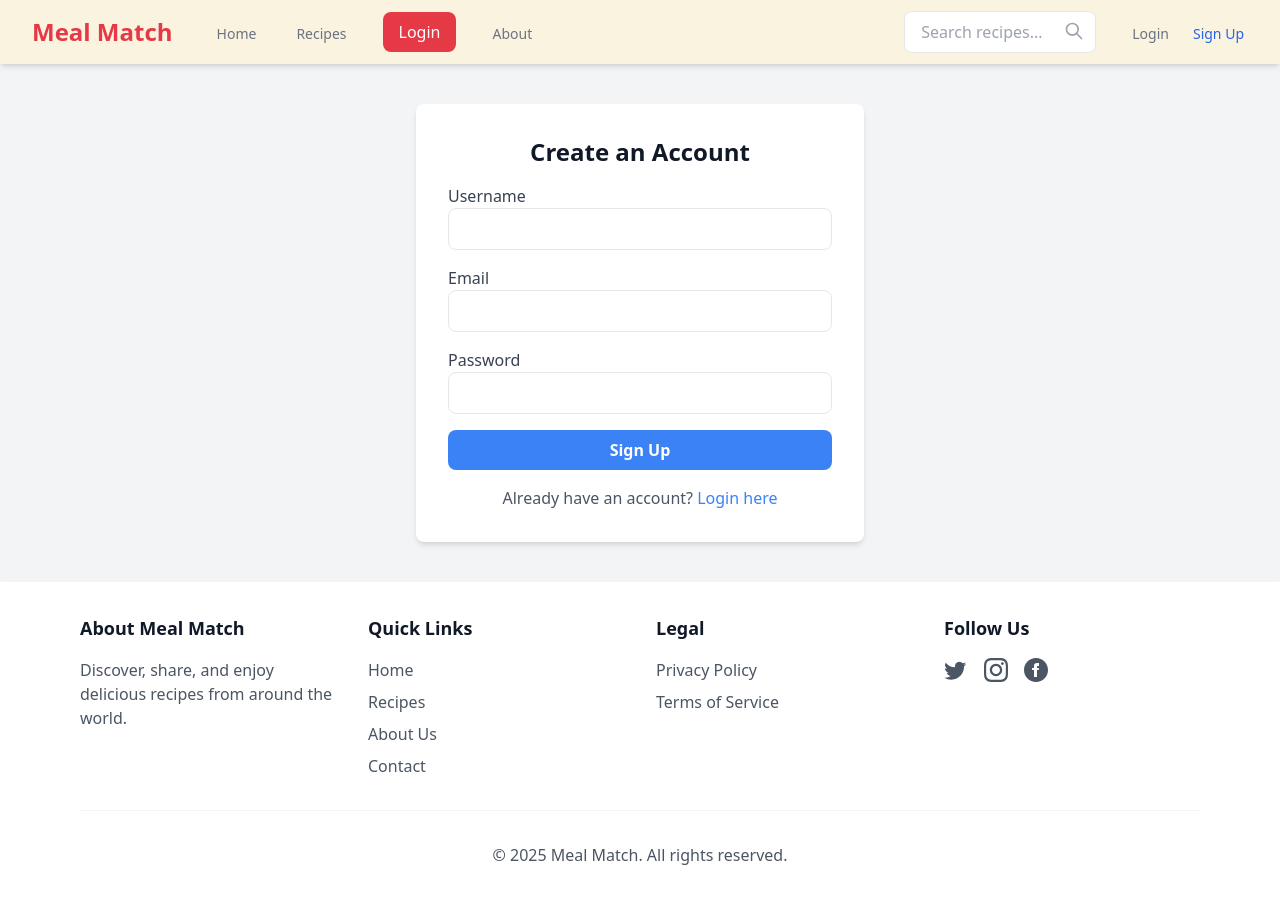
After one commit to EgyIbrahim/Meal-Match, a PHP site: page /signup.php in a window 1280 px wide. The commit adds this page. Run offline with PHP 8.4, Linux system fonts and the light colour scheme; some libraries are stand-ins or nearby versions.

Commit message:
added a header, footer, login, sign up page, recipe_details, recipe, config and about

```diff
--- /dev/null
+++ b/config.php
@@ -0,0 +1,15 @@
+<?php
+// config.php
+$servername = "localhost";
+$username = "root";
+$password = "";
+$dbname = "MealMatch";
+
+// Create connection
+$conn = new mysqli($servername, $username, $password, $dbname);
+
+// Check connection
+if ($conn->connect_error) {
+    die("Connection failed: " . $conn->connect_error);
+}
+?>
--- /dev/null
+++ b/includes/footer.php
@@ -0,0 +1,55 @@
+<?php
+// footer.php
+?>
+<footer class="bg-white shadow-md mt-10">
+    <div class="max-w-6xl mx-auto px-4 py-8">
+        <div class="grid grid-cols-1 md:grid-cols-4 gap-8">
+            <!-- About Section -->
+            <div>
+                <h3 class="text-lg font-semibold mb-4">About Meal Match</h3>
+                <p class="text-gray-600">Discover, share, and enjoy delicious recipes from around the world.</p>
+            </div>
+
+            <!-- Quick Links -->
+            <div>
+                <h3 class="text-lg font-semibold mb-4">Quick Links</h3>
+                <ul class="space-y-2">
+                    <li><a href="index.php" class="text-gray-600 hover:text-blue-500">Home</a></li>
+                    <li><a href="recipes.php" class="text-gray-600 hover:text-blue-500">Recipes</a></li>
+                    <li><a href="about.php" class="text-gray-600 hover:text-blue-500">About Us</a></li>
+                    <li><a href="contact.php" class="text-gray-600 hover:text-blue-500">Contact</a></li>
+                </ul>
+            </div>
+
+            <!-- Legal -->
+            <div>
+                <h3 class="text-lg font-semibold mb-4">Legal</h3>
+                <ul class="space-y-2">
+                    <li><a href="privacy.php" class="text-gray-600 hover:text-blue-500">Privacy Policy</a></li>
+                    <li><a href="terms.php" class="text-gray-600 hover:text-blue-500">Terms of Service</a></li>
+                </ul>
+            </div>
+
+            <!-- Social Media -->
+            <div>
+                <h3 class="text-lg font-semibold mb-4">Follow Us</h3>
+                <div class="flex space-x-4">
+                    <a href="#" class="text-gray-600 hover:text-blue-500">
+                        <svg class="w-6 h-6" fill="currentColor" viewBox="0 0 24 24"><path d="M22.23 5.924c-.806.358-1.67.6-2.577.708a4.515 4.515 0 001.98-2.49 9.022 9.022 0 01-2.86 1.09 4.507 4.507 0 00-7.68 4.108 12.8 12.8 0 01-9.29-4.71 4.507 4.507 0 001.394 6.017 4.48 4.48 0 01-2.04-.563v.057a4.507 4.507 0 003.616 4.415 4.52 4.52 0 01-2.034.077 4.507 4.507 0 004.21 3.13 9.038 9.038 0 01-5.6 1.93c-.364 0-.724-.021-1.08-.063a12.78 12.78 0 006.92 2.03c8.3 0 12.84-6.88 12.84-12.84 0-.195-.004-.39-.013-.583a9.172 9.172 0 002.26-2.34z"/></svg>
+                    </a>
+                    <a href="#" class="text-gray-600 hover:text-blue-500">
+                        <svg class="w-6 h-6" fill="currentColor" viewBox="0 0 24 24"><path d="M12 2.163c3.204 0 3.584.012 4.85.07 3.252.148 4.771 1.691 4.919 4.919.058 1.265.069 1.645.069 4.849 0 3.205-.012 3.584-.069 4.849-.149 3.225-1.664 4.771-4.919 4.919-1.266.058-1.644.07-4.85.07-3.204 0-3.584-.012-4.849-.07-3.26-.149-4.771-1.699-4.919-4.92-.058-1.265-.07-1.644-.07-4.849 0-3.204.013-3.583.07-4.849.149-3.227 1.664-4.771 4.919-4.919 1.266-.057 1.645-.069 4.849-.069zm0-2.163c-3.259 0-3.667.014-4.947.072-4.358.2-6.78 2.618-6.98 6.98-.059 1.281-.073 1.689-.073 4.948 0 3.259.014 3.668.072 4.948.2 4.358 2.618 6.78 6.98 6.98 1.281.058 1.689.072 4.948.072 3.259 0 3.668-.014 4.948-.072 4.354-.2 6.782-2.618 6.979-6.98.059-1.28.073-1.689.073-4.948 0-3.259-.014-3.667-.072-4.947-.196-4.354-2.617-6.78-6.979-6.98-1.281-.059-1.69-.073-4.949-.073zm0 5.838c-3.403 0-6.162 2.759-6.162 6.162s2.759 6.163 6.162 6.163 6.162-2.759 6.162-6.163c0-3.403-2.759-6.162-6.162-6.162zm0 10.162c-2.209 0-4-1.79-4-4 0-2.209 1.791-4 4-4s4 1.791 4 4c0 2.21-1.791 4-4 4zm6.406-11.845c-.796 0-1.441.645-1.441 1.44s.645 1.44 1.441 1.44c.795 0 1.439-.645 1.439-1.44s-.644-1.44-1.439-1.44z"/></svg>
+                    </a>
+                    <a href="#" class="text-gray-600 hover:text-blue-500">
+                        <svg class="w-6 h-6" fill="currentColor" viewBox="0 0 24 24"><path d="M12 0c-6.627 0-12 5.373-12 12s5.373 12 12 12 12-5.373 12-12-5.373-12-12-12zm3 8h-1.35c-.538 0-.65.221-.65.778v1.222h2l-.209 2h-1.791v7h-3v-7h-2v-2h2v-2.308c0-1.769.931-2.692 3.029-2.692h1.971v3z"/></svg>
+                    </a>
+                </div>
+            </div>
+        </div>
+
+        <!-- Copyright -->
+        <div class="border-t border-gray-100 mt-8 pt-8 text-center">
+            <p class="text-gray-600">&copy; <?= date('Y') ?> Meal Match. All rights reserved.</p>
+        </div>
+    </div>
+</footer>
--- /dev/null
+++ b/includes/header.php
@@ -0,0 +1,121 @@
+<?php
+session_start();
+?>
+<!DOCTYPE html>
+<html lang="en">
+<head>
+    <meta charset="UTF-8">
+    <meta name="viewport" content="width=device-width, initial-scale=1.0">
+    <script src="https://cdn.tailwindcss.com"></script>
+    <script>
+        // Mobile menu toggle
+        function toggleMobileMenu() {
+            const mobileMenu = document.getElementById('mobile-menu');
+            mobileMenu.classList.toggle('hidden');
+        }
+
+        // User dropdown toggle
+        function toggleUserDropdown() {
+            const dropdown = document.getElementById('user-dropdown');
+            dropdown.classList.toggle('hidden');
+        }
+
+        // Close dropdown when clicking outside
+        window.onclick = function(event) {
+            if (!event.target.matches('.user-menu-button')) {
+                const dropdowns = document.getElementsByClassName("user-dropdown");
+                for (let i = 0; i < dropdowns.length; i++) {
+                    const openDropdown = dropdowns[i];
+                    if (!openDropdown.classList.contains('hidden')) {
+                        openDropdown.classList.add('hidden');
+                    }
+                }
+            }
+        }
+    </script>
+</head>
+<body>
+<header class="bg-[#FAF3E0] shadow-md">
+    <div class="max-w-7xl mx-auto px-4 sm:px-6 lg:px-8">
+        <div class="flex justify-between h-16">
+            <!-- Logo and main navigation -->
+            <div class="flex items-center">
+                <a href="index.php" class="text-2xl font-bold text-[#E63946]">Meal Match</a>
+                <nav class="hidden md:flex space-x-8 ml-10">
+                    <a href="index.php" class="<?= basename($_SERVER['PHP_SELF']) == 'index.php' ? 'text-blue-600 border-b-2 border-blue-600' : 'text-gray-500' ?> hover:text-blue-600 inline-flex items-center px-1 pt-1 text-sm font-medium">Home</a>
+                    <a href="recipes.php" class="<?= basename($_SERVER['PHP_SELF']) == 'recipes.php' ? 'text-blue-600 border-b-2 border-blue-600' : 'text-gray-500' ?> hover:text-blue-600 inline-flex items-center px-1 pt-1 text-sm font-medium">Recipes</a>
+                    <a href="login.php" class="bg-[#E63946] text-white px-4 py-2 rounded-lg hover:bg-[#F4A261]">Login</a>
+                    <a href="about.php" class="<?= basename($_SERVER['PHP_SELF']) == 'about.php' ? 'text-blue-600 border-b-2 border-blue-600' : 'text-gray-500' ?> hover:text-blue-600 inline-flex items-center px-1 pt-1 text-sm font-medium">About</a>
+                </nav>
+            </div>
+
+            <!-- Right side navigation -->
+            <div class="flex items-center">
+                <!-- Search Bar -->
+                <div class="hidden md:flex relative mr-4">
+                    <input type="text" placeholder="Search recipes..." class="w-48 px-4 py-2 border rounded-lg focus:outline-none focus:ring-2 focus:ring-blue-500">
+                    <button class="absolute right-3 top-2.5">
+                        <svg class="w-5 h-5 text-gray-400" fill="none" stroke="currentColor" viewBox="0 0 24 24">
+                            <path stroke-linecap="round" stroke-linejoin="round" stroke-width="2" d="M21 21l-6-6m2-5a7 7 0 11-14 0 7 7 0 0114 0z"/>
+                        </svg>
+                    </button>
+                </div>
+
+                <!-- User menu -->
+                <div class="ml-4 relative">
+                    <?php if(isset($_SESSION['username'])): ?>
+                        <div class="relative">
+                            <button onclick="toggleUserDropdown()" class="user-menu-button flex items-center text-sm rounded-full focus:outline-none focus:ring-2 focus:ring-offset-2 focus:ring-blue-500">
+                                <span class="sr-only">Open user menu</span>
+                                <span class="mr-2 text-gray-600"><?= htmlspecialchars($_SESSION['username']) ?></span>
+                                <svg class="h-8 w-8 text-gray-400" fill="none" stroke="currentColor" viewBox="0 0 24 24">
+                                    <path stroke-linecap="round" stroke-linejoin="round" stroke-width="2" d="M5.121 17.804A13.937 13.937 0 0112 16c2.5 0 4.847.655 6.879 1.804M15 10a3 3 0 11-6 0 3 3 0 016 0zm6 2a9 9 0 11-18 0 9 9 0 0118 0z"/>
+                                </svg>
+                            </button>
+
+                            <!-- User dropdown -->
+                            <div id="user-dropdown" class="user-dropdown hidden absolute right-0 mt-2 w-48 bg-white rounded-md shadow-lg py-1 ring-1 ring-black ring-opacity-5">
+                                <a href="dashboard.php" class="block px-4 py-2 text-sm text-gray-700 hover:bg-gray-100">Dashboard</a>
+                                <a href="profile.php" class="block px-4 py-2 text-sm text-gray-700 hover:bg-gray-100">Profile</a>
+                                <a href="logout.php" class="block px-4 py-2 text-sm text-gray-700 hover:bg-gray-100">Logout</a>
+                            </div>
+                        </div>
+                    <?php else: ?>
+                        <div class="flex space-x-4">
+                            <a href="login.php" class="<?= basename($_SERVER['PHP_SELF']) == 'login.php' ? 'text-blue-600' : 'text-gray-500' ?> hover:text-blue-600 inline-flex items-center px-1 pt-1 text-sm font-medium">Login</a>
+                            <a href="signup.php" class="<?= basename($_SERVER['PHP_SELF']) == 'signup.php' ? 'text-blue-600' : 'text-gray-500' ?> hover:text-blue-600 inline-flex items-center px-1 pt-1 text-sm font-medium">Sign Up</a>
+                        </div>
+                    <?php endif; ?>
+                </div>
+            </div>
+
+            <!-- Mobile menu button -->
+            <div class="-mr-2 flex md:hidden">
+                <button onclick="toggleMobileMenu()" type="button" class="inline-flex items-center justify-center p-2 rounded-md text-gray-400 hover:text-gray-500 hover:bg-gray-100 focus:outline-none focus:ring-2 focus:ring-inset focus:ring-blue-500">
+                    <span class="sr-only">Open main menu</span>
+                    <svg class="block h-6 w-6" xmlns="http://www.w3.org/2000/svg" fill="none" viewBox="0 0 24 24" stroke="currentColor">
+                        <path stroke-linecap="round" stroke-linejoin="round" stroke-width="2" d="M4 6h16M4 12h16M4 18h16"/>
+                    </svg>
+                </button>
+            </div>
+        </div>
+    </div>
+
+    <!-- Mobile menu -->
+    <div id="mobile-menu" class="hidden md:hidden">
+        <div class="px-2 pt-2 pb-3 space-y-1">
+            <a href="index.php" class="<?= basename($_SERVER['PHP_SELF']) == 'index.php' ? 'bg-blue-50 text-blue-600' : 'text-gray-500' ?> block px-3 py-2 rounded-md text-base font-medium">Home</a>
+            <a href="recipes.php" class="<?= basename($_SERVER['PHP_SELF']) == 'recipes.php' ? 'bg-blue-50 text-blue-600' : 'text-gray-500' ?> block px-3 py-2 rounded-md text-base font-medium">Recipes</a>
+            <a href="about.php" class="<?= basename($_SERVER['PHP_SELF']) == 'about.php' ? 'bg-blue-50 text-blue-600' : 'text-gray-500' ?> block px-3 py-2 rounded-md text-base font-medium">About</a>
+
+            <?php if(isset($_SESSION['username'])): ?>
+                <a href="dashboard.php" class="block px-3 py-2 text-gray-500 rounded-md text-base font-medium">Dashboard</a>
+                <a href="profile.php" class="block px-3 py-2 text-gray-500 rounded-md text-base font-medium">Profile</a>
+                <a href="logout.php" class="block px-3 py-2 text-gray-500 rounded-md text-base font-medium">Logout</a>
+            <?php else: ?>
+                <a href="login.php" class="<?= basename($_SERVER['PHP_SELF']) == 'login.php' ? 'bg-blue-50 text-blue-600' : 'text-gray-500' ?> block px-3 py-2 rounded-md text-base font-medium">Login</a>
+                <a href="signup.php" class="<?= basename($_SERVER['PHP_SELF']) == 'signup.php' ? 'bg-blue-50 text-blue-600' : 'text-gray-500' ?> block px-3 py-2 rounded-md text-base font-medium">Sign Up</a>
+            <?php endif; ?>
+        </div>
+    </div>
+</header>
--- /dev/null
+++ b/signup.php
@@ -0,0 +1,82 @@
+<?php
+session_start();
+require 'config.php';
+include('includes/header.php');
+
+if ($_SERVER["REQUEST_METHOD"] == "POST") {
+    $username = trim($_POST['username']);
+    $email = trim($_POST['email']);
+    $password = trim($_POST['password']);
+
+    // Validate inputs
+    if (empty($username) || empty($email) || empty($password)) {
+        $error = "Please fill in all fields";
+    } elseif (!filter_var($email, FILTER_VALIDATE_EMAIL)) {
+        $error = "Invalid email format";
+    } else {
+        // Check if username/email exists
+        $stmt = $conn->prepare("SELECT id FROM users WHERE username = ? OR email = ?");
+        $stmt->bind_param("ss", $username, $email);
+        $stmt->execute();
+        $stmt->store_result();
+
+        if ($stmt->num_rows > 0) {
+            $error = "Username or email already exists";
+        } else {
+            $hashed_password = password_hash($password, PASSWORD_DEFAULT);
+            $insert_stmt = $conn->prepare("INSERT INTO users (username, email, password) VALUES (?, ?, ?)");
+            $insert_stmt->bind_param("sss", $username, $email, $hashed_password);
+
+            if ($insert_stmt->execute()) {
+                $_SESSION['username'] = $username;
+                header("Location: welcome.php");
+                exit;
+            } else {
+                $error = "Error creating account. Please try again.";
+            }
+        }
+    }
+}
+?>
+
+<!DOCTYPE html>
+<html lang="en">
+<head>
+  <meta charset="UTF-8">
+  <meta name="viewport" content="width=device-width, initial-scale=1.0">
+  <title>Meal Match - Sign Up</title>
+  <script src="https://cdn.tailwindcss.com"></script>
+</head>
+<body class="bg-gray-100 text-gray-900">
+
+  <div class="max-w-md mx-auto bg-white p-8 rounded-lg shadow-md mt-10">
+      <h2 class="text-2xl font-bold text-center mb-4">Create an Account</h2>
+
+      <?php if (isset($error)): ?>
+          <div class="bg-red-100 text-red-700 p-3 rounded mb-4">
+              <?php echo $error; ?>
+          </div>
+      <?php endif; ?>
+
+      <form action="signup.php" method="POST">
+          <div class="mb-4">
+              <label class="block text-gray-700">Username</label>
+              <input type="text" name="username" class="w-full px-3 py-2 border rounded-lg focus:ring focus:ring-blue-200" required>
+          </div>
+          <div class="mb-4">
+              <label class="block text-gray-700">Email</label>
+              <input type="email" name="email" class="w-full px-3 py-2 border rounded-lg focus:ring focus:ring-blue-200" required>
+          </div>
+          <div class="mb-4">
+              <label class="block text-gray-700">Password</label>
+              <input type="password" name="password" class="w-full px-3 py-2 border rounded-lg focus:ring focus:ring-blue-200" required>
+          </div>
+          <button type="submit" class="w-full bg-blue-500 hover:bg-blue-600 text-white font-bold py-2 rounded-lg transition">Sign Up</button>
+      </form>
+      <p class="text-center text-gray-600 mt-4">Already have an account? <a href="login.php" class="text-blue-500">Login here</a></p>
+  </div>
+
+  <?php include('includes/footer.php'); ?>
+
+</body>
+</html>
```
Also changed, not shown: about.php (added, +25 -0 lines), index.php (+11 -40 lines), login.php (added, +73 -0 lines), recipe.php (added, +93 -0 lines), recipe_detail.php (added, +47 -0 lines), recipes.php (added, +49 -0 lines).
